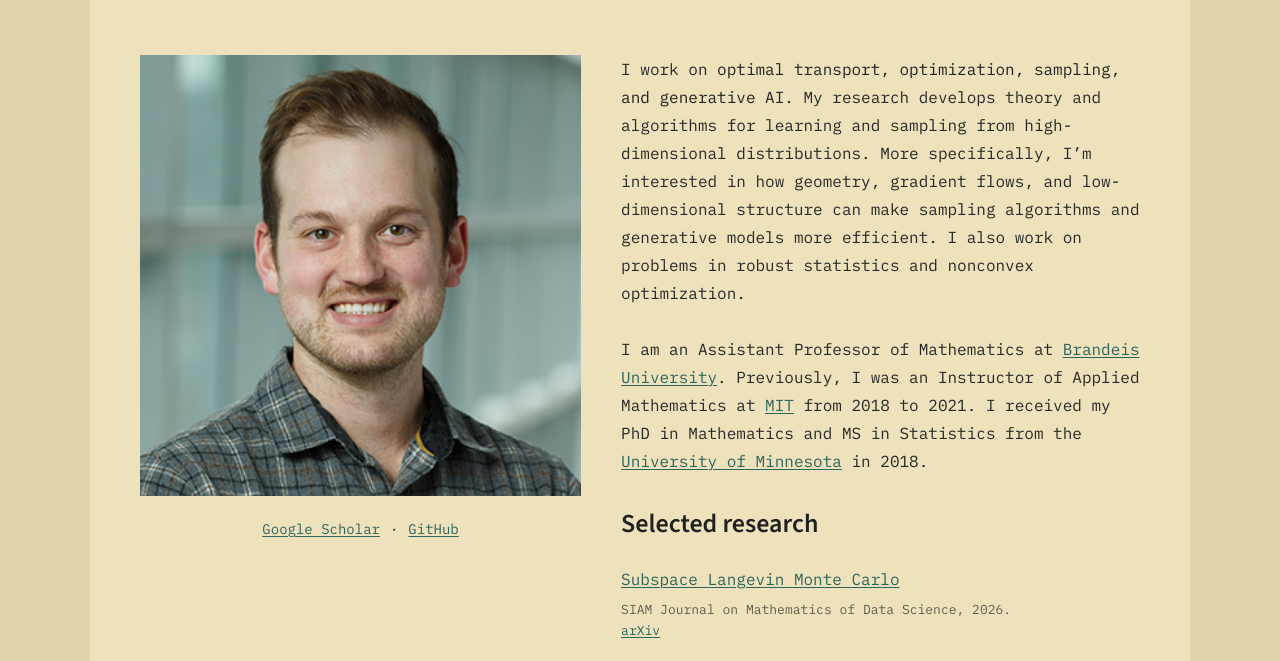
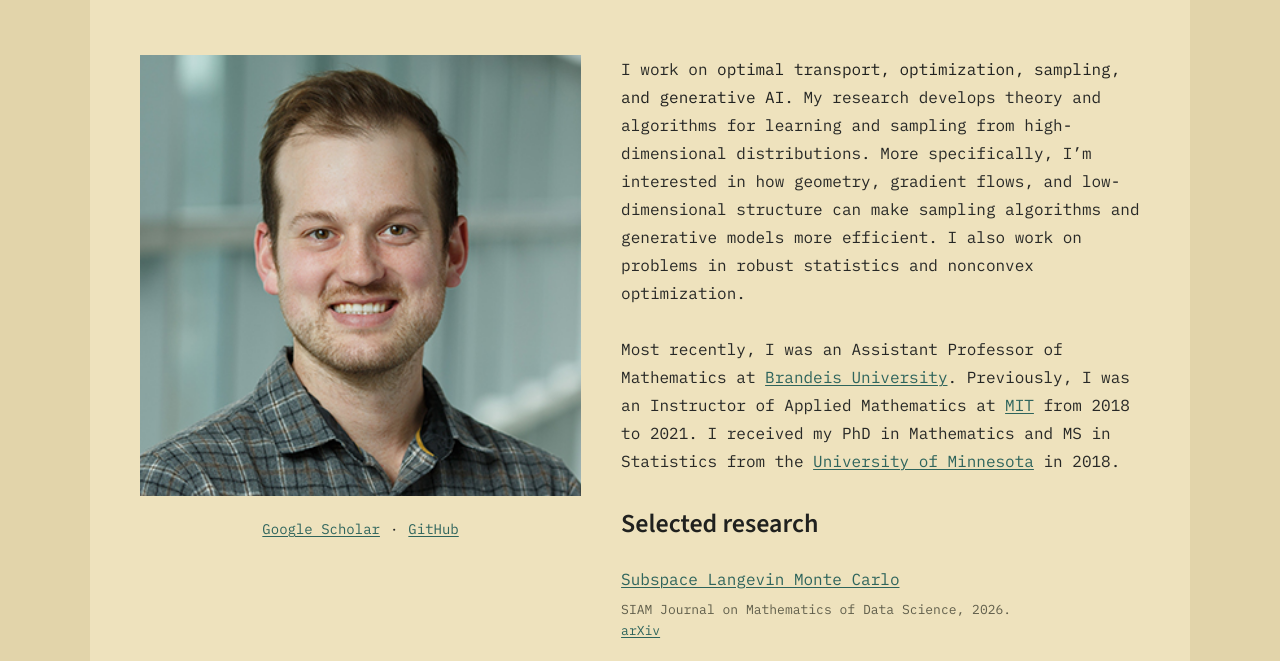
Before and after one commit to twmaunu/twmaunu.github.io, a plain HTML site: page index.html in a window 1280 px wide. Shown: the part 128-789 px from the top of the page. Drawn offline with Linux system fonts and the light colour scheme.

Commit message:
Update index.html

```diff
--- a/index.html
+++ b/index.html
@@ -35,7 +35,7 @@
 
         <div class="home-copy">
           <p>I work on <strong>optimal transport, optimization, sampling, and generative AI</strong>. My research develops theory and algorithms for learning and sampling from high-dimensional distributions. More specifically, I’m interested in how geometry, gradient flows, and low-dimensional structure can make sampling algorithms and generative models more efficient. I also work on problems in robust statistics and nonconvex optimization.</p>
-          <p id="about">I am an Assistant Professor of Mathematics at <a href="https://www.brandeis.edu/mathematics/">Brandeis University</a>. Previously, I was an Instructor of Applied Mathematics at <a href="https://math.mit.edu/">MIT</a> from 2018 to 2021. I received my PhD in Mathematics and MS in Statistics from the <a href="https://cse.umn.edu/math">University of Minnesota</a> in 2018.</p>
+          <p id="about">Most recently, I was an Assistant Professor of Mathematics at <a href="https://www.brandeis.edu/mathematics/">Brandeis University</a>. Previously, I was an Instructor of Applied Mathematics at <a href="https://math.mit.edu/">MIT</a> from 2018 to 2021. I received my PhD in Mathematics and MS in Statistics from the <a href="https://cse.umn.edu/math">University of Minnesota</a> in 2018.</p>
 
           <section class="selected-research" id="research" aria-labelledby="research-title">
             <h2 id="research-title">Selected research</h2>
```
